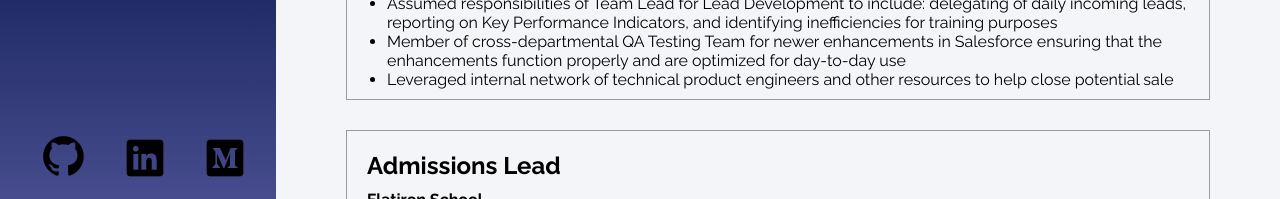
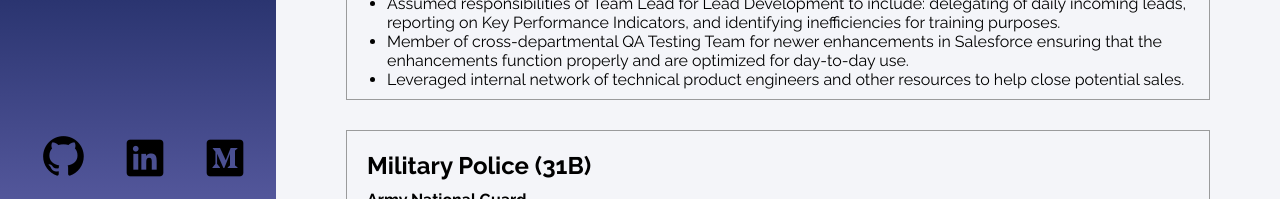
Before and after one commit to eliskim27/eliskim27.github.io, a React (Create React App) app: page /workhistory in a window 1280 px wide. Shown: the part 601-800 px from the top of the page. Built offline with nearby package versions, Linux system fonts and the light colour scheme.

Commit message:
add army work history

```diff
--- a/src/contents/WorkHistory.js
+++ b/src/contents/WorkHistory.js
@@ -24,21 +24,20 @@ class WorkHistory extends Component {
                     startDate='06/2016'
                     endDate='11/2018'
                     description={[
-                        'Assumed responsibilities of Team Lead for Lead Development to include: delegating of daily incoming leads, reporting on Key Performance Indicators, and identifying inefficiencies for training purposes',
-                        'Member of cross-departmental QA Testing Team for newer enhancements in Salesforce ensuring that the enhancements function properly and are optimized for day-to-day use',
-                        'Leveraged internal network of technical product engineers and other resources to help close potential sale'
+                        'Assumed responsibilities of Team Lead for Lead Development to include: delegating of daily incoming leads, reporting on Key Performance Indicators, and identifying inefficiencies for training purposes.',
+                        'Member of cross-departmental QA Testing Team for newer enhancements in Salesforce ensuring that the enhancements function properly and are optimized for day-to-day use.',
+                        'Leveraged internal network of technical product engineers and other resources to help close potential sales.'
                     ]}
                 />
                 <WorkCard
-                    company='Flatiron School'
-                    title='Admissions Lead'
-                    startDate='11/2018'
-                    endDate='11/2019'
+                    company='Army National Guard'
+                    title='Military Police (31B)'
+                    startDate='08/2012'
+                    endDate='08/2018'
                     description={[
-                        'More than doubled revenue generated in the Washington DC market to become responsible for ~$1.2M quarterly.',
-                        'Managed competing priorities of local campus and HQ, building bridges with local teams and forging stronger and more effective relationships.',
-                        'Designed and implemented more streamlined admissions processes, cohort start management, and overall student experience.',
-                        'Launched new markets and programs, advising on strategic marketing and events to include: Seattle, Denver, Chicago, Data Science, UX/UI Design, and veteran initiatives such as GI-Bill implementation and VET-TEC.'
+                        'Awarded the Army Commendation Medal and the Army Achievement Medal on two occasions.',
+                        'Oversaw training of junior and senior soldiers on key skills and tasks.',
+                        'Maintained active Security Clearance throughout service.'
                     ]}
                 />
                 <WorkCard
```
